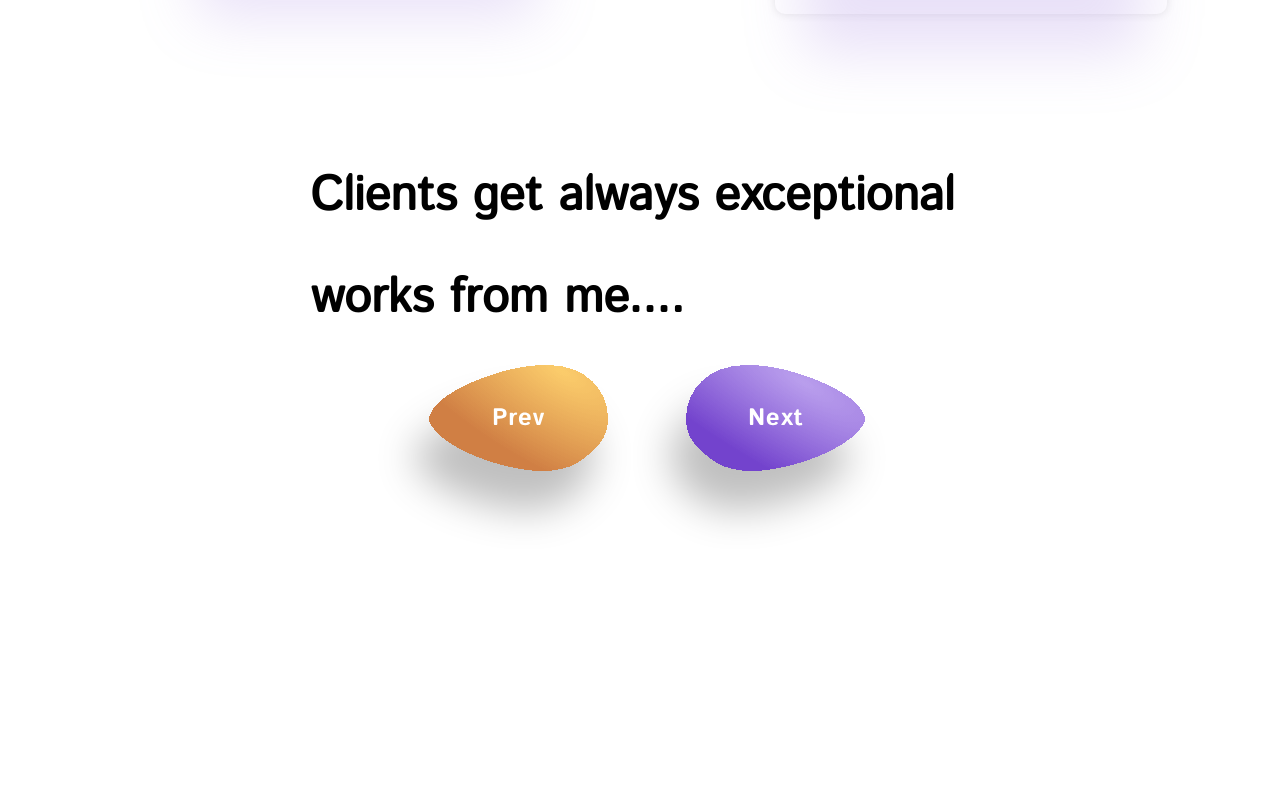
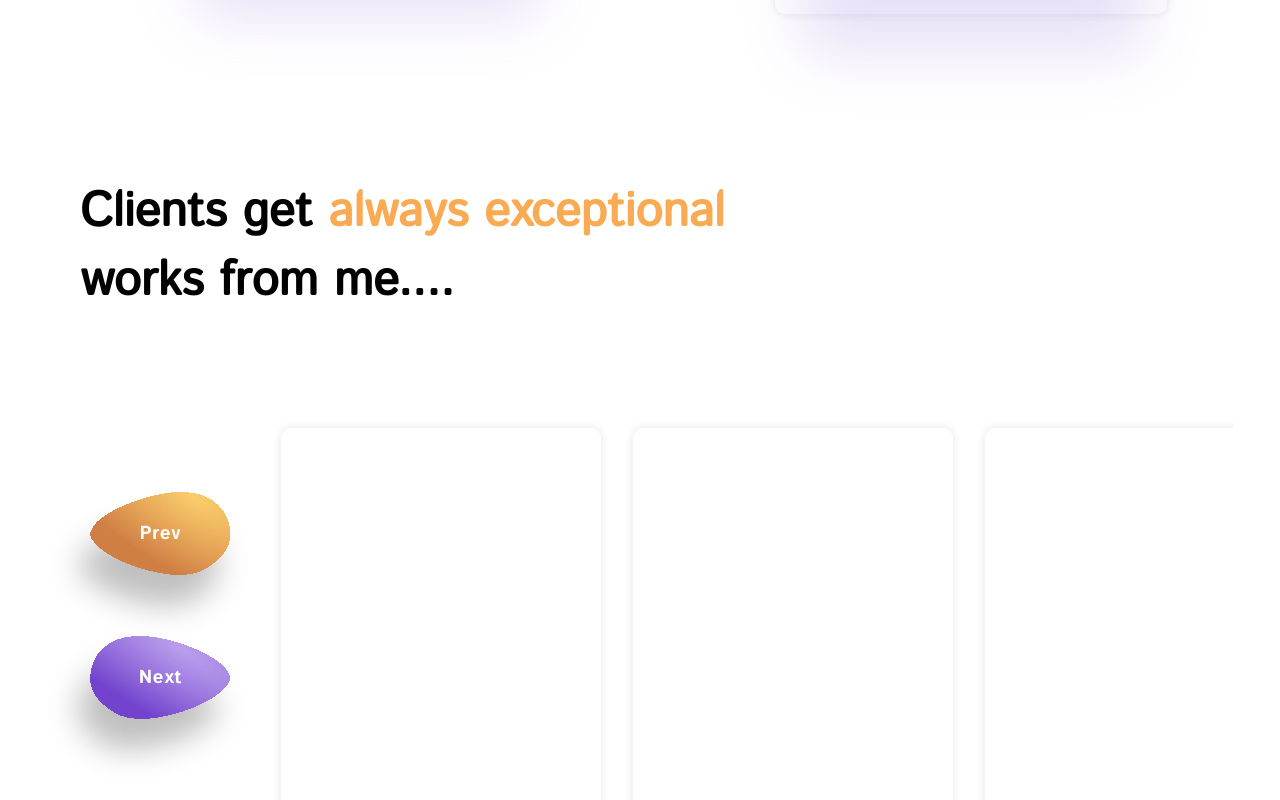
Before and after one commit to principalkelvo/kelvinnjoroowino, a Vue app: page / in a window 1280 px wide. Shown: the part 2760-3560 px from the top of the page. Built offline with nearby package versions, Linux system fonts and the light colour scheme.

Commit message:
adds cards adds overflow to cards imports buttons

```diff
--- a/src/components/myWork.vue
+++ b/src/components/myWork.vue
@@ -19,6 +19,7 @@
                                 <img src="../assets/emoji/next.svg" alt="">
                             </div>
                         </div>
+                        <div class="allCards">
                         <div class="card">
 
                         </div>
@@ -28,6 +29,12 @@
                         <div class="card">
 
                         </div>
+
+                        <div class="card">
+
+                        </div>
+                        </div>
+
                     </div>
                 </div>
         </div>
@@ -48,4 +55,71 @@ export default {
 </script>
 
 <style scoped>
+/* title  */
+.columns .title{
+    width: 100%;
+    display: flex;
+    flex-direction: column;
+    align-items: left;
+    justify-content: left;
+    padding: 3rem;
+}
+.columns .title h1 span{
+    color: #faaa53;
+}
+.columns .title h1 {
+    margin: 0;
+}
+.columns .cards{
+    width: 100%;
+    display: flex;
+    align-items: center;
+    justify-content: space-between;
+    margin: 3rem;
+}
+
+.columns .cards .buttons{
+    width: 10em;
+    height: 16em;
+    display: flex;
+    flex-direction: column;
+    justify-content: center;
+    align-items: center;
+    margin: 1rem;
+
+
+}
+
+.columns .cards .buttons .prevBtn,
+.columns .cards .buttons .nextBtn{
+    min-width: 8em;
+    height: 6em;
+    display: flex;
+    justify-content: center;
+}
+
+/* .columns .cards .buttons .prevBtn,
+.columns .cards .buttons .nextBtn */
+
+.columns .cards .allCards{
+    display: flex;
+    align-items: center;
+    justify-content: space-between;
+    overflow-x: scroll;
+}
+
+.columns .cards .card{
+    background-color: #fff;
+    border-radius: 10px;
+    box-shadow: 0px 0px 10px rgba(0,0,0,0.1);
+    padding: 1rem;
+    margin: 1rem;
+    display: flex;
+    flex-direction: column;
+    align-items: center;
+    min-width: 12em;
+    width: 15em;
+    height: 16em;
+    min-height: 13em;
+}
 </style>
```
